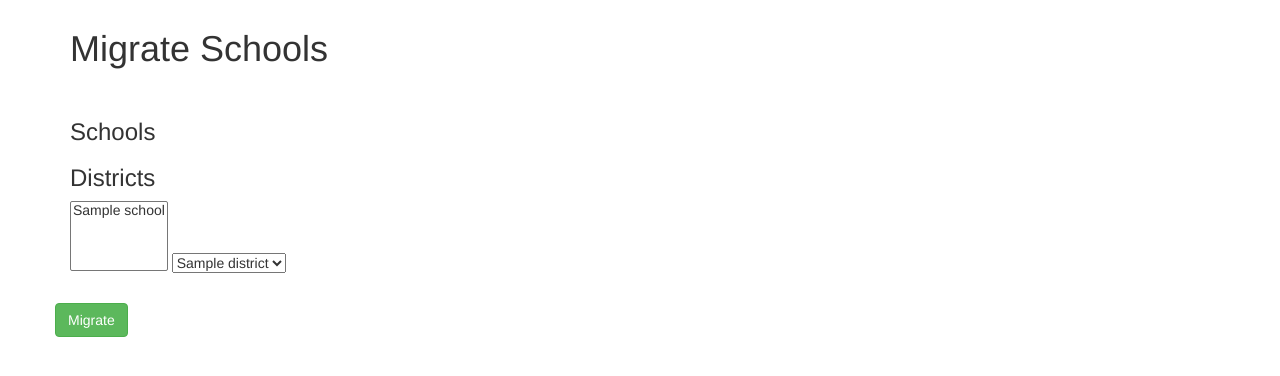
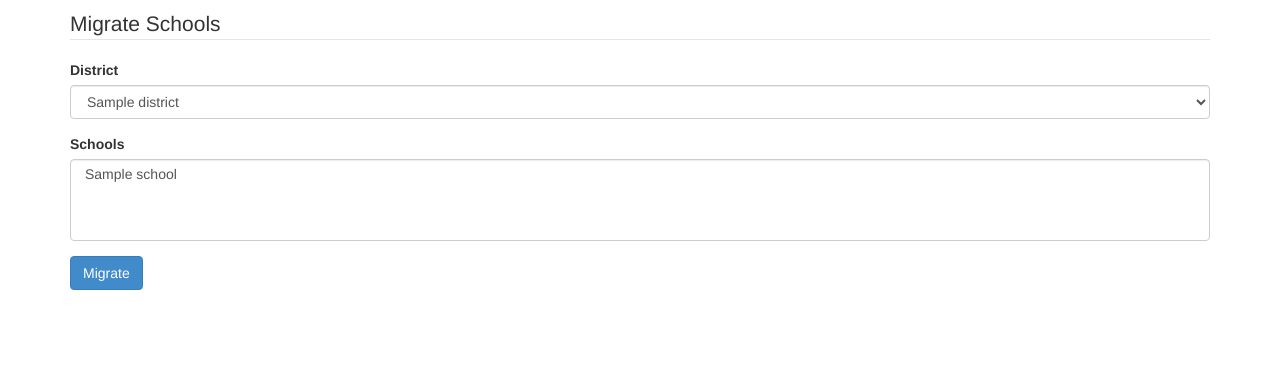
Before and after one commit to osuosl/orvsd_central, a Python web app: template orvsd_central/templates/migrate.html in a window 1280 px wide. Shown: the part 51-427 px from the top of the page. Run offline with Jinja, Linux system fonts and the light colour scheme; the template is opened without the code that fills it: most values are stand-ins (such as "Sample title", 1, 10 or a date in 2020).

Commit message:
bootstrap3 migrate.html
refs #87

```diff
--- a/orvsd_central/templates/migrate.html
+++ b/orvsd_central/templates/migrate.html
@@ -9,36 +9,26 @@
 {% endblock %}
 
 {% block content %}
-    <div class='row-fluid pagination-centered'>
-        <h1> Migrate Schools </h1>
-        <div class='span12'>&nbsp;</div>
+<form class="form-vertical">
+    <legend> Migrate Schools</legend>
+    <div class="form-group">
+        <label for="districts" class="control-label">District</label>
+        <select id="districts" class="form-control">
+            {% for district in districts %}
+            <option value={{district.id}} class="object">{{district.name}}</option>
+            {% endfor %}
+        </select>
     </div>
-    <div class="row-fluid pagination-centered">
-        <div class="span4 offset2">
-        <h3> Schools </h3>
-        </div>
-        <div class="span4 ">
-        <h3> Districts </h3>
-        </div>
-    </div>
-    <div class="row-fluid pagination-centered">
-        <select id="schools" class="span4" multiple="multiple" height="300px">
+    <div class="form-group" height="600px">
+        <label for="schools" class="control-label">Schools</label>
+        <select id="schools" class="form-control" multiple="multiple" height="600px">
             {% for school in schools %}
             <option value={{school.id}} class="object">{{school.name}}</option>
             {% endfor %}
         </select>
-        <select id="districts" class="span4 offset2">
-            {% for district in districts %}
-            <option value={{district.id}} class="object">{{district.name}}</option>
-            {% endfor %}
-        </select>
-
     </div>
-        </br>
-        <div class='span12'>
-            <p id="message" align="center"> </p>
-            <div class="row pagination-centered">
-                    <input id="update" type="submit" name="update" value="Migrate" class="btn btn-success btn-large span2">
-            </div>
-        </div>
+    <div class="form-group">
+        <input id="update" type="submit" name="update" value="Migrate" class="btn btn-primary">
+    </div>
+</form>
 {% endblock %}
```
